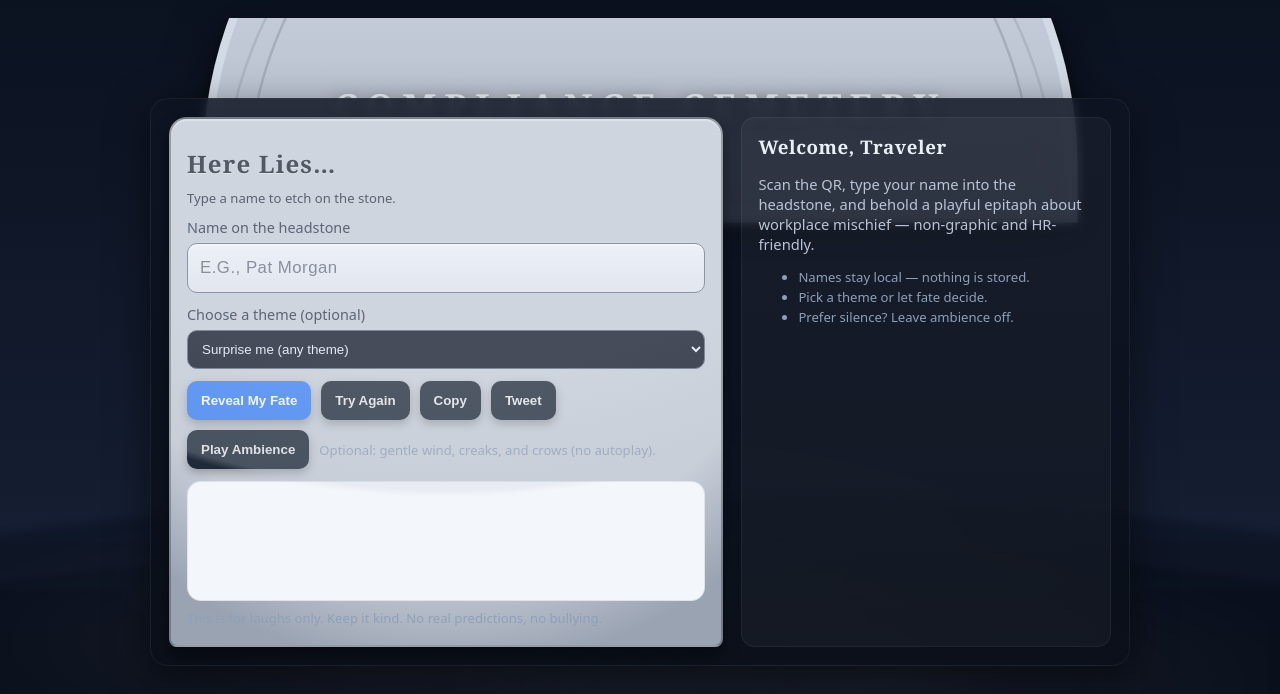
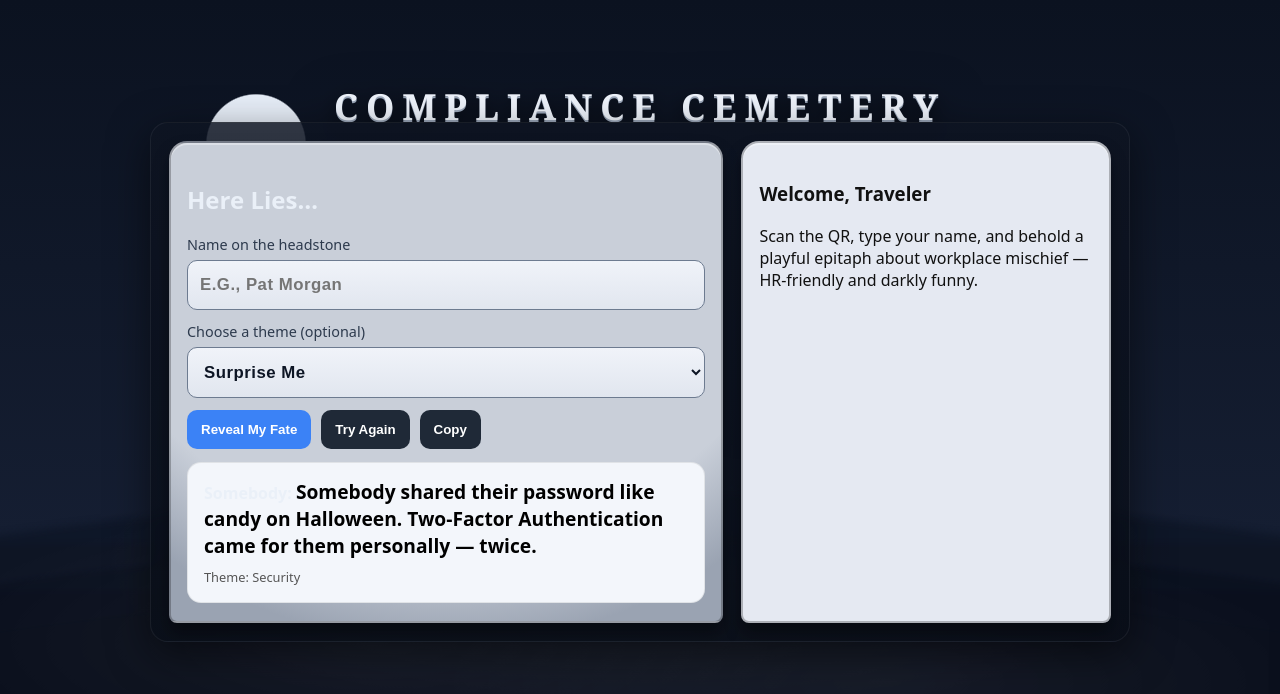
Before and after one commit to cindylou2317/workplace-fate, a plain HTML site: page index.html in a window 1280 px wide. Shown: the top 694 px of the page. Drawn offline with Linux system fonts and the light colour scheme.

Commit message:
Update index.html

```diff
--- a/index.html
+++ b/index.html
@@ -74,37 +74,6 @@
     100%{transform:translateX(2%) translateY(1%)}
   }
 
-  .bat{
-    position:absolute;
-    width:28px; height:12px;
-    background:linear-gradient(90deg, transparent 35%, #111 35% 65%, transparent 65%);
-    top:16vh; left:-5vw;
-    opacity:.8;
-    animation:fly 16s linear infinite;
-  }
-  .bat:before, .bat:after{
-    content:"";
-    position:absolute; top:0;
-    width:14px; height:12px; background:#111;
-    border-radius:0 100% 0 100% / 0 100% 0 100%;
-    transform-origin: right center;
-    animation:flap .3s ease-in-out infinite;
-  }
-  .bat:before{ left:-14px; transform-origin:left center; border-radius:100% 0 100% 0 / 100% 0 100% 0; }
-  .bat:after{ right:-14px; }
-  @keyframes flap{
-    0%,100%{transform:rotate(12deg)}
-    50%{transform:rotate(-22deg)}
-  }
-  @keyframes fly{
-    0%{ transform:translateX(0) translateY(0) scale(1) }
-    50%{ transform:translateX(60vw) translateY(-6vh) scale(1.1) }
-    100%{ transform:translateX(120vw) translateY(2vh) scale(1) }
-  }
-  .bat.b2{ top:22vh; animation-duration:18s; animation-delay:2s; opacity:.7; }
-  .bat.b3{ top:28vh; animation-duration:20s; animation-delay:5s; opacity:.6; }
-  .bat.b4{ top:14vh; animation-duration:22s; animation-delay:7s; opacity:.5; }
-
   .arch-wrap{
     position:absolute; top:18px; left:50%; transform:translateX(-50%);
     width:min(1000px, 94vw);
@@ -142,22 +111,6 @@
     box-shadow: inset 0 2px 0 rgba(255,255,255,.35), 0 10px 16px rgba(0,0,0,.4);
     overflow:hidden;
   }
-  .stone:before{
-    content:"";
-    position:absolute; left:50%; top:-40%;
-    width: 160%; height: 120%;
-    transform: translateX(-50%);
-    border-radius: 999px 999px 0 0 / 100% 100% 0 0;
-    background: radial-gradient(120% 120% at 50% 20%, #e2e7ef 0 45%, #c6cdd8 60%, transparent 61%);
-    opacity:.25; pointer-events:none;
-  }
-  .stone h2{
-    font-family: "Cinzel", Georgia, serif;
-    margin:8px 0 6px; color:#222a38;
-    text-shadow: 0 1px 0 rgba(255,255,255,.4);
-    letter-spacing:.05em;
-  }
-  .stone small{color:#2d3748}
 
   label{display:block; font-size:.9rem; color:#2d3a4d; margin:10px 0 6px}
   .input{
@@ -168,163 +121,95 @@
     background: linear-gradient(180deg, #f0f3f9, #e1e6ef);
     color:#0d1524; font-size:1.05rem; font-weight:700;
     text-transform:capitalize; letter-spacing:.03em;
-    box-shadow: inset 0 2px 0 rgba(255,255,255,.6);
   }
-  .input::placeholder{color:#6b7280; font-weight:500}
-  .controls{ display:flex; gap:10px; flex-wrap:wrap; margin-top:12px; }
+
+  .result{
+    padding:16px; border-radius:14px;
+    background:#f3f6fb;
+    border:1px solid rgba(0,0,0,.08);
+    min-height:120px;
+  }
+
+  .fate-text{
+    color:#000;
+    font-weight:800;
+    font-size:1.2rem;
+    line-height:1.4;
+  }
+
   .btn{
     appearance:none; border:0; cursor:pointer;
     padding:12px 14px; border-radius:10px; font-weight:700;
-    transition:transform .05s ease, box-shadow .2s ease;
-    box-shadow: 0 4px 10px rgba(0,0,0,.25);
+    transition:transform .05s ease;
     background:var(--btn); color:white;
   }
-  .btn:active{transform:translateY(1px)}
-  .btn.secondary{background:var(--btn-dark); color:#e5e7eb}
-  .select{
-    width:100%; padding:10px 10px; border-radius:10px; border:1.5px solid #5f6c81;
-    background:#111827; color:#e5edf7;
-  }
-
-  /* updated result box and text */
-  .result{
-    padding:16px; border-radius:14px;
-    background: #f3f6fb;                 /* lighter background */
-    border:1px solid rgba(0,0,0,.08);
-    min-height:120px;
-  }
-  .fate-text{
-    color:#0b1322;
-    font-weight:800;
-    font-size:1.15rem;
-    line-height:1.35;
-  }
-
-  .muted{color:var(--muted); font-size:.92rem}
-  .tiny{font-size:.82rem; color:#8ea0b8}
-
-  .panel{
-    background: rgba(255,255,255,.035);
-    border:1px solid rgba(255,255,255,.06);
-    border-radius:14px; padding:16px;
-  }
-  .panel h3{ margin:0 0 10px; font-family:"Cinzel", Georgia, serif; letter-spacing:.03em; }
-
-  :focus-visible{outline:2px dashed #a5b4fc; outline-offset:3px}
-
-  .audio-row{ display:flex; gap:10px; margin-top:10px; align-items:center; }
+  .btn.secondary{background:var(--btn-dark);}
 </style>
 </head>
 <body>
-  <div class="scene" role="application" aria-labelledby="title">
-    <div class="hills" aria-hidden="true"></div>
-    <div class="fog" aria-hidden="true"></div>
-    <div class="bat"></div><div class="bat b2"></div><div class="bat b3"></div><div class="bat b4"></div>
+  <div class="scene">
+    <div class="hills"></div>
+    <div class="fog"></div>
 
-    <div class="arch-wrap" aria-hidden="true">
-      <svg viewBox="0 0 1200 260" width="100%" role="img" aria-label="Stone arch">
-        <defs>
-          <linearGradient id="archGrad" x1="0" y1="0" x2="0" y2="1">
-            <stop offset="0%" stop-color="#d8dee9"/>
-            <stop offset="100%" stop-color="#b3bccb"/>
-          </linearGradient>
-          <filter id="archShadow" x="-10%" y="-10%" width="120%" height="140%">
-            <feDropShadow dx="0" dy="8" stdDeviation="8" flood-color="rgba(0,0,0,0.55)"/>
-          </filter>
-        </defs>
-        <path d="M80,240 L1120,240 L1120,180 A520,520 0 0,0 80,180 Z"
-              fill="url(#archGrad)" stroke="#d2dae6" stroke-width="10" filter="url(#archShadow)"/>
-        <path d="M130,200 A470,470 0 0,1 1070,200" fill="none" stroke="#9aa3b2" stroke-width="3" opacity=".7"/>
-        <path d="M100,220 A500,500 0 0,1 1100,220" fill="none" stroke="#9aa3b2" stroke-width="3" opacity=".5"/>
-      </svg>
-      <div class="arch-text" id="title">COMPLIANCE CEMETERY</div>
+    <div class="arch-wrap">
+      <div class="arch-text">COMPLIANCE CEMETERY</div>
     </div>
 
     <div class="card">
       <section class="stone">
         <h2>Here Lies…</h2>
-        <small class="tiny">Type a name to etch on the stone.</small>
         <label for="name">Name on the headstone</label>
-        <input id="name" class="input" type="text" placeholder="e.g., Pat Morgan" autocomplete="name" />
+        <input id="name" class="input" type="text" placeholder="e.g., Pat Morgan" />
         <label for="category" style="margin-top:12px">Choose a theme (optional)</label>
-        <select id="category" class="select">
-          <option value="any">Surprise me (any theme)</option>
+        <select id="category" class="input">
+          <option value="any">Surprise me</option>
           <option value="Office">Office & Conduct</option>
-          <option value="Security">Cybersecurity & IT</option>
+          <option value="Security">Cybersecurity</option>
           <option value="FCC">Telecom & FCC</option>
           <option value="CPNI">CPNI & Privacy</option>
           <option value="OFAC">Sanctions / OFAC</option>
-          <option value="Contract">Contracts & Deal Docs</option>
+          <option value="Contract">Contracts</option>
         </select>
-        <div class="controls">
+        <div style="margin-top:12px;display:flex;gap:10px;flex-wrap:wrap">
           <button id="reveal" class="btn">Reveal My Fate</button>
           <button id="again" class="btn secondary">Try Again</button>
           <button id="copy" class="btn secondary">Copy</button>
-          <button id="tweet" class="btn secondary">Tweet</button>
-        </div>
-        <div class="audio-row">
-          <button id="audioToggle" class="btn secondary">Play Ambience</button>
-          <span class="tiny">Optional: gentle wind, creaks, and crows (no autoplay).</span>
         </div>
         <div id="result" class="result" style="margin-top:12px" aria-live="polite"></div>
-        <div class="tiny" style="margin-top:8px">This is for laughs only. Keep it kind. No real predictions, no bullying.</div>
       </section>
 
-      <aside class="panel">
+      <aside class="stone" style="background:#e5e9f2;color:#111;">
         <h3>Welcome, Traveler</h3>
-        <p class="muted">Scan the QR, type your name into the headstone, and behold a playful epitaph about workplace mischief — non-graphic and HR-friendly.</p>
-        <ul class="tiny" style="margin-top:10px;line-height:1.5">
-          <li>Names stay local — nothing is stored.</li>
-          <li>Pick a theme or let fate decide.</li>
-          <li>Prefer silence? Leave ambience off.</li>
-        </ul>
+        <p>Scan the QR, type your name, and behold a playful epitaph about workplace mischief — HR-friendly and darkly funny.</p>
       </aside>
     </div>
   </div>
 
-<audio id="ambience" loop preload="auto"></audio>
+<script>
+const FATES=[{category:"Office",text:"{name} broke the sacred code of confidentiality by forwarding a restricted file. They were last seen sinking into the Recycle Bin of Eternal NDA Violations."},
+{category:"Security",text:"{name} shared their password like candy on Halloween. Two-Factor Authentication came for them personally — twice."}];
 
-<script>
-const FATES = []; // (Your 44-item array here — unchanged from before)
-
-const $ = s => document.querySelector(s);
-function pickFate(cat){
-  const pool = cat==="any"?FATES:FATES.filter(f=>f.category===cat);
-  return pool[Math.floor(Math.random()*pool.length)];
-}
+const $=s=>document.querySelector(s);
+function pickFate(cat){const pool=cat==="any"?FATES:FATES.filter(f=>f.category===cat);return pool[Math.floor(Math.random()*pool.length)];}
 function sanitize(s){return String(s).replace(/[<>]/g,'');}
-
-const nameInput=$("#name"),catSel=$("#category"),btnReveal=$("#reveal"),btnAgain=$("#again"),
-btnCopy=$("#copy"),btnTweet=$("#tweet"),result=$("#result");
+const nameInput=$("#name"),catSel=$("#category"),btnReveal=$("#reveal"),btnAgain=$("#again"),btnCopy=$("#copy"),result=$("#result");
 
 function renderFate(){
-  const name=sanitize(nameInput.value.trim()||"Somebody"),
-        cat=catSel.value,
-        f=pickFate(cat);
-  const txt=f.text.replaceAll("{name}",name);
+  const name=sanitize(nameInput.value.trim()||"Somebody");
+  const cat=catSel.value;
+  const fate=pickFate(cat);
+  const txt=fate.text.replaceAll("{name}",name);
   result.innerHTML=`<strong>${name}:</strong> <span class="fate-text">${txt}</span>
-  <div class="tiny" style="margin-top:8px">Theme: ${f.category}</div>`;
+  <div style="margin-top:8px;font-size:.8rem;color:#555">Theme: ${fate.category}</div>`;
 }
 btnReveal.onclick=renderFate;
 btnAgain.onclick=()=>{renderFate();nameInput.focus();};
 btnCopy.onclick=async()=>{
   try{await navigator.clipboard.writeText(result.innerText.trim());
       btnCopy.textContent="Copied!";setTimeout(()=>btnCopy.textContent="Copy",1200);}
-  catch{btnCopy.textContent="Couldn’t copy";setTimeout(()=>btnCopy.textContent="Copy",1200);}
+  catch{btnCopy.textContent="Error";setTimeout(()=>btnCopy.textContent="Copy",1200);}
 };
-btnTweet.onclick=()=>{
-  const t=encodeURIComponent(result.innerText.trim()||"My spooky compliance fate!");
-  window.open(`https://twitter.com/intent/tweet?text=${t}`,"_blank","noopener");
-};
-nameInput.onkeydown=e=>{if(e.key==="Enter")renderFate();};
 setTimeout(()=>{if(!result.innerText.trim())renderFate();},400);
-
-/* Ambience */
-const audio=document.getElementById("ambience");
-const audioToggle=document.getElementById("audioToggle");
-let loaded=false;
-const src="ambience.mp3";
-fetch(src,{method:"HEAD"}).then(r=>{if(r.ok){audio.src=src;loaded=true;}}).catch(()=>{});
-audioToggle.onclick=async()=>{
-  if(!loaded){audioToggle.textContent="No Audio Found";setTimeout(()=>audioToggle.textContent="Play Ambience",1200);return;}
-  if(audio.paused
+</script>
+</body>
+</html>
```
